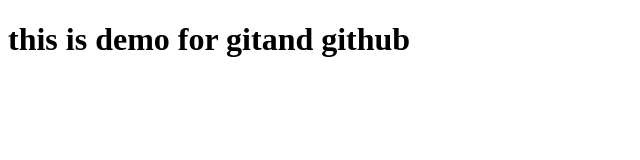
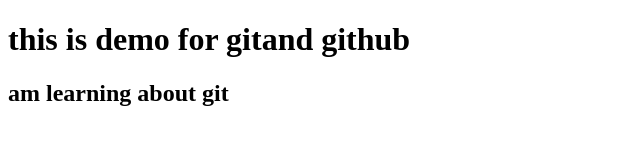
Before and after one commit to joyboy3y/Demoproject, a plain HTML site: page index.html in a window 1280 px wide. Shown: the whole page, without its empty margins (0-640 px from the left). Drawn offline with Linux system fonts and the light colour scheme.

Commit message:
learning about git

```diff
--- a/index.html
+++ b/index.html
@@ -7,5 +7,6 @@
 </head>
 <body>
     <h1>this is demo for gitand github  </h1>
+    <h2>am learning about git</h2>
 </body>
 </html>
```
